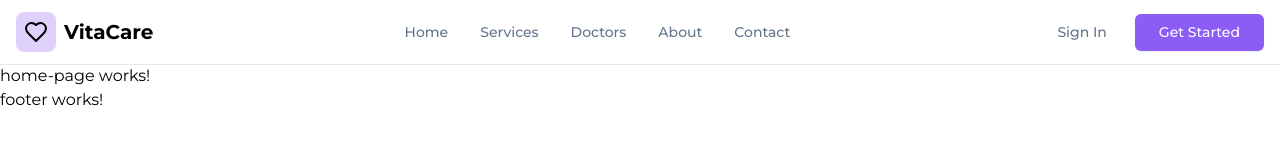
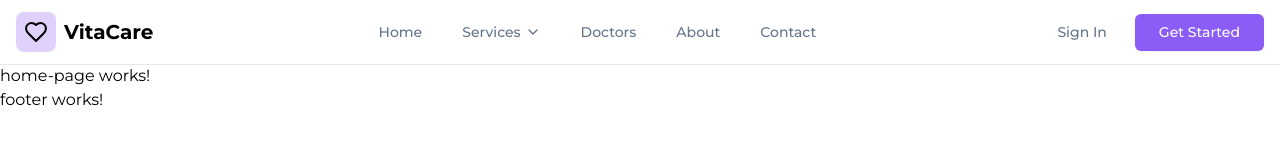
Before and after one commit to shdhrubo/vita-care, an Angular app: page / in a window 1280 px wide. Shown: the top 160 px of the page. Built offline with nearby package versions, Linux system fonts and the light colour scheme.

Commit message:
nested navbar items

```diff
--- a/src/app/shared/components/header/header.html
+++ b/src/app/shared/components/header/header.html
@@ -11,11 +11,41 @@
       </a>
 
       <!-- Desktop Navigation -->
-      <nav class="hidden md:flex items-center gap-8">
+      <nav class="hidden md:flex items-center gap-4">
         @for (link of navLinks; track link.path) {
+          @if (link.children) {
+            <div class="relative group h-full flex items-center">
+              <a [routerLink]="link.path" class="nav-link">
+                {{ link.label }}
+                <mat-icon
+                  class="w-4! h-4! min-w-4! min-h-4! text-[16px]! leading-none transition-transform group-hover:rotate-180"
+                  svgIcon="platform_solid:chevron-down"
+                ></mat-icon>
+              </a>
+
+              <!-- Dropdown Menu -->
+              <div
+                class="absolute top-full left-0 pt-2 w-56 opacity-0 translate-y-2 pointer-events-none group-hover:opacity-100 group-hover:translate-y-0 group-hover:pointer-events-auto transition-all duration-200 ease-in-out z-50"
+              >
+                <div
+                  class="bg-white rounded-lg shadow-xl border border-border p-2 flex flex-col gap-1"
+                >
+                  @for (child of link.children; track child.path) {
+                    <a
+                      [routerLink]="child.path"
+                      class="px-4 py-2 text-sm font-medium text-muted-foreground hover:text-primary hover:bg-primary-400/10 rounded-md transition-colors block"
+                    >
+                      {{ child.label }}
+                    </a>
+                  }
+                </div>
+              </div>
+            </div>
+          } @else {
             <a [routerLink]="link.path" class="nav-link">
               {{ link.label }}
             </a>
+          }
         }
       </nav>
 
@@ -51,9 +81,38 @@
       <div class="md:hidden py-4">
         <nav class="flex flex-col gap-4">
           @for (link of navLinks; track link.path) {
+            @if (link.children) {
+              <div class="group flex flex-col gap-3">
+                <a
+                  [routerLink]="link.path"
+                  class="nav-link w-full justify-between"
+                  (click)="closeMenu()"
+                >
+                  {{ link.label }}
+                  <mat-icon
+                    class="w-4! h-4! min-w-4! min-h-4! text-[16px]! leading-none transition-transform group-hover:rotate-180"
+                    svgIcon="platform_solid:chevron-down"
+                  ></mat-icon>
+                </a>
+                <div
+                  class="hidden group-hover:flex flex-col gap-3 pl-4 border-l-2 border-muted ml-3"
+                >
+                  @for (child of link.children; track child.path) {
+                    <a
+                      [routerLink]="child.path"
+                      class="text-sm font-medium text-muted-foreground hover:text-primary transition-colors"
+                      (click)="closeMenu()"
+                    >
+                      {{ child.label }}
+                    </a>
+                  }
+                </div>
+              </div>
+            } @else {
               <a [routerLink]="link.path" class="nav-link" (click)="closeMenu()">
                 {{ link.label }}
               </a>
+            }
           }
 
           <div class="flex flex-col gap-2 pt-4">
--- a/src/app/shared/components/header/header.scss
+++ b/src/app/shared/components/header/header.scss
@@ -1,12 +1,19 @@
 .nav-link {
+  display: flex;
+  align-items: center;
+  gap: 0.25rem;
+  padding: 0.5rem 0.75rem;
   font-size: 0.875rem; /* text-sm */
   font-weight: 500; /* font-medium */
   color: #64748b; /*  --color-muted-foreground */
-  transition: color 150ms ease;
+  border-radius: 0.375rem;
+  transition: all 150ms ease;
+  cursor: pointer;
 }
 
 .nav-link:hover {
-  color: #000000; /* hover:text-black */
+  color: #8b5cf6; /* hover:text-primary */
+  background-color: rgba(139, 92, 246, 0.1); /* hover:bg-primary/10 */
 }
 
 .auth-link {
--- a/src/app/shared/components/header/header.ts
+++ b/src/app/shared/components/header/header.ts
@@ -15,7 +15,15 @@ export class Header {
 
   navLinks = [
     { label: 'Home', path: '/' },
-    { label: 'Services', path: '/services' },
+    {
+      label: 'Services',
+      path: '/services',
+      children: [
+        { label: 'General Consultation', path: '/services/consultation' },
+        { label: 'Lab Test', path: '/services/lab-test' },
+        { label: 'Ambulance', path: '/services/ambulance' },
+      ],
+    },
     { label: 'Doctors', path: '/doctors' },
     { label: 'About', path: '/about' },
     { label: 'Contact', path: '/contact' },
```
Also changed, not shown: public/assets/icons/platform-solid.svg. Lines whose indentation alone changed are shown as unchanged.
